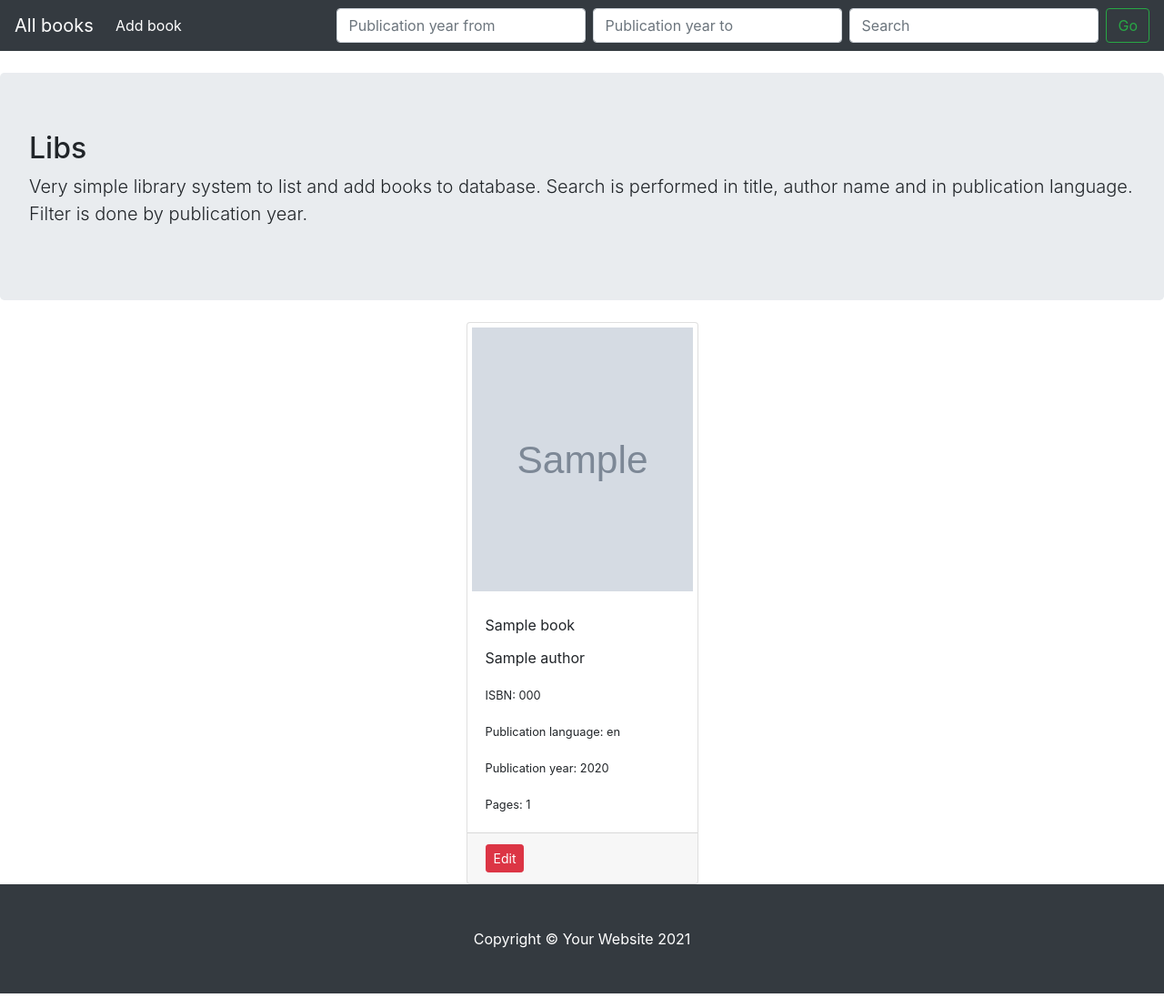
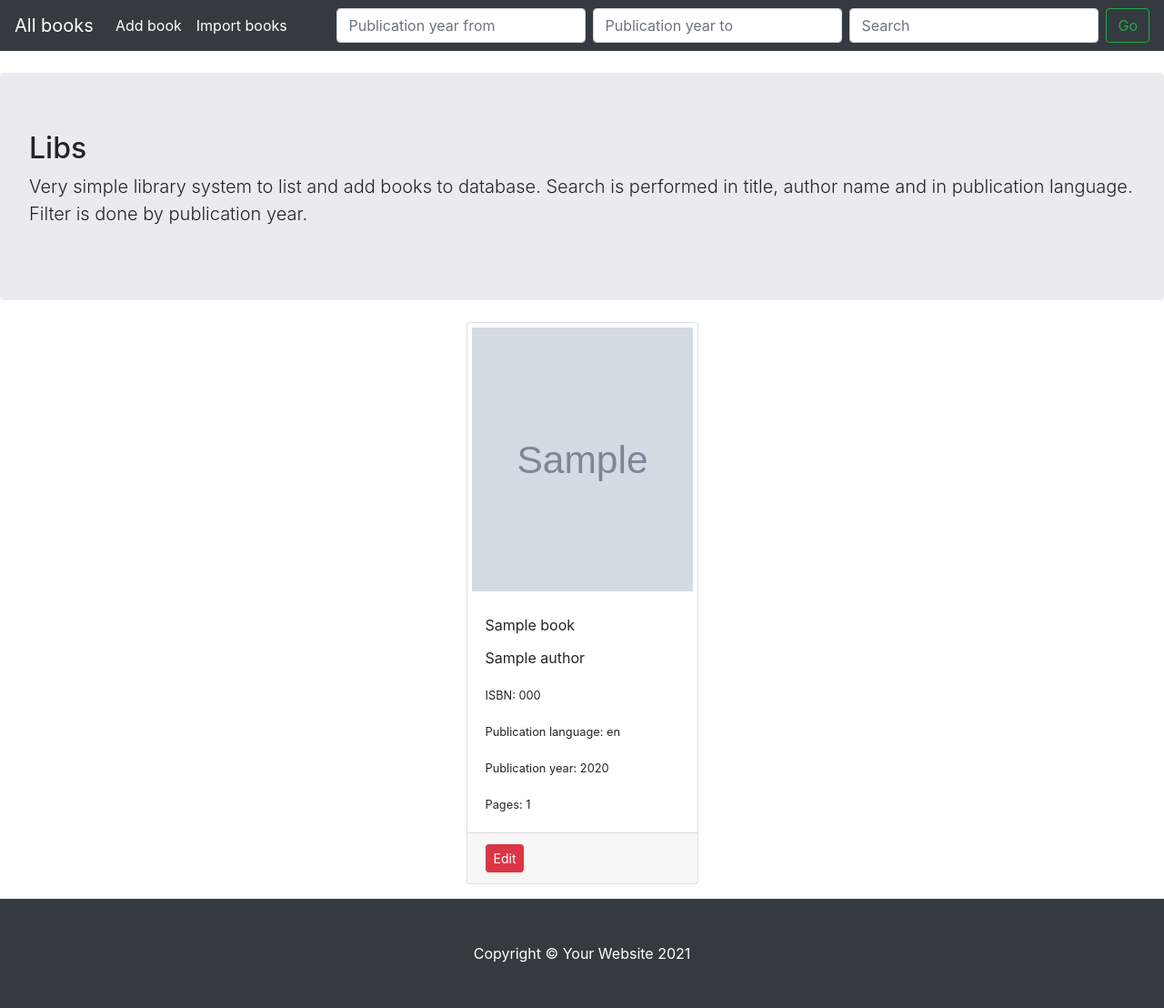
Before and after one commit to tomasz-rzesikowski/books_poc, a Django app: page /books/ in a window 1280 px wide. Shown: the whole page at 91% size. Run offline with Django 3.2, Linux system fonts and the light colour scheme; tables that the repository leaves empty hold one stand-in row (values such as "Sample post"); grey boxes marked "Sample" are stand-in pictures; some libraries are stand-ins or nearby versions.

Commit message:
feat(books) create web view and functionality for importing data from Google API

```diff
--- /dev/null
+++ b/books/forms.py
@@ -0,0 +1,5 @@
+from django import forms
+
+
+class ImportForm(forms.Form):
+    import_url = forms.URLField()
--- a/books/models.py
+++ b/books/models.py
@@ -23,13 +23,13 @@ class PublicationLanguage(models.Model):
 class Book(models.Model):
     isbn = models.CharField(validators=[
         RegexValidator(regex=r"(\d{12}[0-9X]{1})", message="ISBN has to be 13 character long.")
-    ], max_length=13, unique=True, verbose_name="ISBN")
+    ], max_length=13, unique=True, verbose_name="ISBN", null=True)
 
     title = models.CharField(max_length=255, null=False)
     author = models.ManyToManyField("Author")
     publication_year = models.IntegerField(validators=[MinValueValidator(1000), MaxValueValidator(9999)], null=False)
     page_count = models.PositiveIntegerField(null=False)
-    cover = models.URLField()
+    cover = models.URLField(max_length=300, verbose_name="Cover URL")
 
     publication_language = models.ForeignKey(
         "PublicationLanguage",
--- a/books/templates/books/create_author.html
+++ b/books/templates/books/create_author.html
@@ -7,9 +7,6 @@
         <form action="{% url 'books:create-author' %}" method="post">
             {% csrf_token %}
             <h3 class="text-center mt-3">Add a new Author</h3>
-            {% if form.errors %}
-                {{ form.errors }}
-            {% endif %}
 
             {{ form|crispy }}
             <button class="btn btn-danger float-right btn-lg mb-3 mt-0" type="submit">Create</button>
--- a/books/templates/books/create_book.html
+++ b/books/templates/books/create_book.html
@@ -7,12 +7,8 @@
         <form action="{% url 'books:create-book' %}" method="post">
             {% csrf_token %}
             <h3 class="text-center mt-3">Add a new Book</h3>
-            {% if form.errors %}
-                {{ form.errors }}
-            {% endif %}
 
             {{ form|crispy }}
-
 
             <button class="btn btn-danger float-right btn-lg mb-3 mt-0" type="submit">Create Book</button>
             <a class="btn btn-danger float-right btn-lg mb-3 mt-0 ml-1 mr-1" href="{% url 'books:create-pub-lang' %}">Create
--- a/books/templates/books/create_pub_lang.html
+++ b/books/templates/books/create_pub_lang.html
@@ -7,9 +7,6 @@
         <form action="{% url 'books:create-pub-lang' %}" method="post">
             {% csrf_token %}
             <h3 class="text-center mt-3">Add a new publication language</h3>
-            {% if form.errors %}
-                {{ form.errors }}
-            {% endif %}
 
             {{ form|crispy }}
             <button class="btn btn-danger float-right btn-lg mb-3 mt-0" type="submit">Create</button>
--- a/books/templates/books/update_book.html
+++ b/books/templates/books/update_book.html
@@ -7,9 +7,6 @@
         <form action="{% url 'books:update-book' pk=form.instance.pk %}" method="post">
             {% csrf_token %}
             <h3 class="text-center mt-3">Add a new Book</h3>
-            {% if form.errors %}
-                {{ form.errors }}
-            {% endif %}
 
             {{ form|crispy }}
 
--- a/books/urls.py
+++ b/books/urls.py
@@ -6,8 +6,9 @@ app_name = 'books'
 
 urlpatterns = [
     path('', views.ListBookView.as_view(), name='list-books'),
-    path('create', views.CreateBookView.as_view(), name='create-book'),
-    path('<int:pk>', views.UpdateBookView.as_view(), name='update-book'),
-    path('create_author', views.CreateAuthorView.as_view(), name='create-author'),
-    path('create_pub_lang', views.CreateLanguageView.as_view(), name='create-pub-lang')
+    path('create/', views.CreateBookView.as_view(), name='create-book'),
+    path('<int:pk>/', views.UpdateBookView.as_view(), name='update-book'),
+    path('create_author/', views.CreateAuthorView.as_view(), name='create-author'),
+    path('create_pub_lang/', views.CreateLanguageView.as_view(), name='create-pub-lang'),
+    path('import_books/', views.ImportView.as_view(), name='import-books')
 ]
--- a/books/views.py
+++ b/books/views.py
@@ -1,6 +1,9 @@
+import requests
+from django.db import IntegrityError
 from django.urls import reverse_lazy
-from django.views.generic import ListView, CreateView, UpdateView
+from django.views.generic import ListView, CreateView, UpdateView, FormView
 
+from books.forms import ImportForm
 from books.models import Book, Author, PublicationLanguage
 
 
@@ -13,6 +16,7 @@ class ListBookView(ListView):
         query = self.request.GET.get('q')
         gte = self.request.GET.get('gte') if self.request.GET.get('gte') else 0
         lte = self.request.GET.get('lte') if self.request.GET.get('lte') else 9999
+
         if query:
             title_query = self.model.objects.filter(title__icontains=query)
             name_query = self.model.objects.filter(author__name__icontains=query)
@@ -60,3 +64,55 @@ class CreateLanguageView(CreateView):
     fields = ("language",)
     raise_exception = True
     success_url = reverse_lazy('books:create-book')
+
+
+class ImportView(FormView):
+    form_class = ImportForm
+    template_name = "books/import_books.html"
+    success_url = reverse_lazy('books:list-books')
+
+    def form_valid(self, form):
+        import_url = form.cleaned_data["import_url"]
+        self.create_books_from_import(import_url=import_url)
+
+        return super().form_valid(form)
+
+    def create_books_from_import(self, import_url):
+        imported_data = requests.get(import_url)
+
+        books = []
+
+        for obj in imported_data.json()["items"]:
+            volume_info = obj["volumeInfo"]
+            industry_identifiers = volume_info["industryIdentifiers"]
+
+            isbn = ""
+            for i in industry_identifiers:
+                if i["type"] == "ISBN_13":
+                    isbn = i["identifier"]
+
+            title = volume_info["title"]
+
+            authors = []
+            for a in volume_info["authors"]:
+                authors.append(Author.objects.get_or_create(name=a)[0])
+
+            publication_year = volume_info["publishedDate"][:4]
+            page_count = volume_info.get("pageCount", "0")
+            cover = volume_info.get("imageLinks", "").get("thumbnail", "")
+            publication_language = volume_info["language"]
+
+            try:
+                book = Book.objects.create(
+                    isbn=isbn,
+                    title=title,
+                    publication_year=publication_year,
+                    page_count=page_count,
+                    cover=cover,
+                    publication_language=PublicationLanguage.objects.get_or_create(language=publication_language)[0]
+                )
+
+                book.author.set(authors)
+                books.append(book)
+            except IntegrityError:
+                pass
--- a/books_poc/settings.py
+++ b/books_poc/settings.py
@@ -44,6 +44,7 @@ INSTALLED_APPS = [
     'drf_yasg',
     'crispy_forms',
     'extra_views',
+    'requests',
 
     # apps
     'books.apps.BooksConfig',
--- a/static/styles/style.css
+++ b/static/styles/style.css
@@ -9,5 +9,5 @@ body {
 
 .card--adj {
   max-width: 255px;
-  min-width: 165px;
+  min-width: 200px;
 }
--- a/templates/partials/_book_card.html
+++ b/templates/partials/_book_card.html
@@ -1,4 +1,4 @@
-<div class="card card--adj">
+<div class="card card--adj mb-3">
     <img class="card-img-top img-size" src="{{ book.cover }}" alt="{{ book.title }}_cover">
 
     <div class="card-body">
@@ -14,9 +14,9 @@
         <p class="card-text"><small>Publication year: {{ book.publication_year }}</small></p>
         <p class="card-text"><small>Pages: {{ book.page_count }}</small></p>
     </div>
-
-    <div class="card-footer">
-        <a class="btn btn-danger btn-sm m-0" href="{% url 'books:update-book' pk=book.pk %}">Edit</a>
-    </div>
-
+    {% if book.pk %}
+        <div class="card-footer">
+            <a class="btn btn-danger btn-sm m-0" href="{% url 'books:update-book' pk=book.pk %}">Edit</a>
+        </div>
+    {% endif %}
 </div>
--- a/templates/partials/_nav.html
+++ b/templates/partials/_nav.html
@@ -6,12 +6,18 @@
             <li class="nav-item">
                 <a class="nav-link active" aria-current="page" href="{% url "books:create-book" %}">Add book</a>
             </li>
+            <li class="nav-item">
+                <a class="nav-link active" aria-current="page" href="{% url "books:import-books" %}">Import books</a>
+            </li>
         </ul>
 
         <form class="form-inline my-2 my-lg-0" method="get" action="{% url "books:list-books" %}">
-            <input class="form-control mr-sm-2" type="search" placeholder="Publication year from" aria-label="Search" name="gte" value="{{ request.GET.gte }}">
-            <input class="form-control mr-sm-2" type="search" placeholder="Publication year to" aria-label="Search" name="lte" value="{{ request.GET.lte }}">
-            <input class="form-control mr-sm-2" type="search" placeholder="Search" aria-label="Search" name="q" value="{{ request.GET.q }}">
+            <input class="form-control mr-sm-2" type="search" placeholder="Publication year from" aria-label="Search"
+                   name="gte" value="{{ request.GET.gte }}">
+            <input class="form-control mr-sm-2" type="search" placeholder="Publication year to" aria-label="Search"
+                   name="lte" value="{{ request.GET.lte }}">
+            <input class="form-control mr-sm-2" type="search" placeholder="Search" aria-label="Search" name="q"
+                   value="{{ request.GET.q }}">
             <button class="btn btn-outline-success my-2 my-sm-0" type="submit">Go</button>
         </form>
     </div>
```
Also changed, not shown: books/templates/books/import_books.html (added, +16 -0 lines), books/migrations/0004_auto_20210321_1545.py (added), books/migrations/0005_auto_20210321_1615.py (added), 2 other files.
